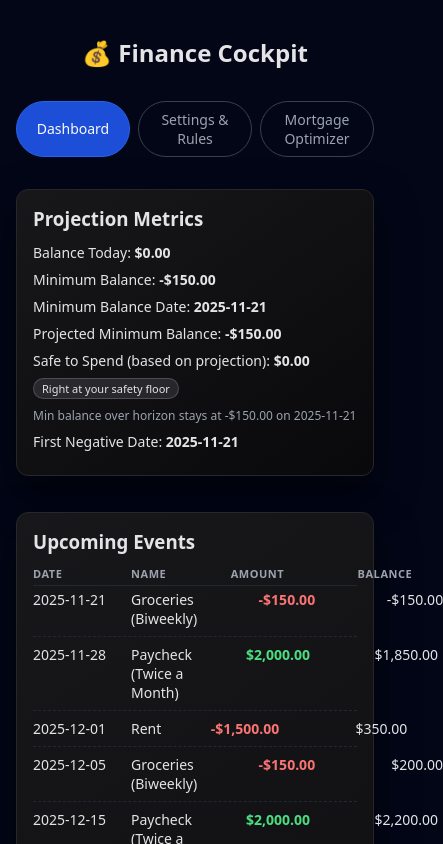
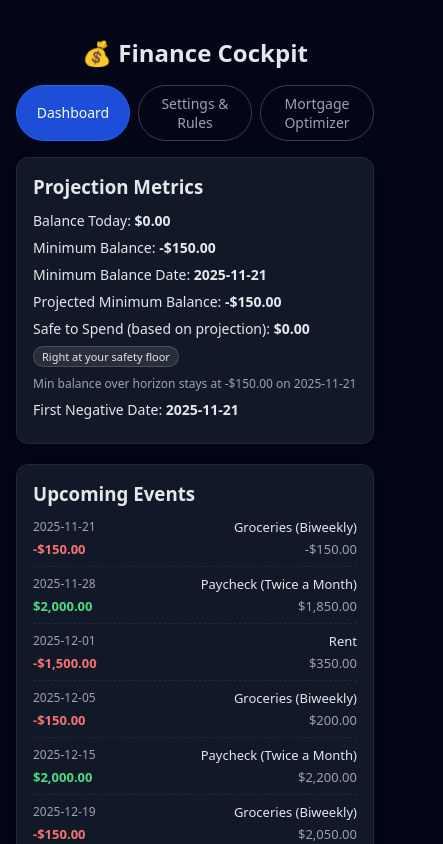
Before and after one commit to shourmoon/finance-cockpit, a React (Vite) app: page / in a window 390 px wide. Shown: the top 844 px of the page, 443 px wide, since content can reach past the window. Built offline with nearby package versions, Linux system fonts and the light colour scheme.

Commit message:
UI consistency

```diff
--- a/src/App.tsx
+++ b/src/App.tsx
@@ -3,7 +3,7 @@ import { useEffect, useState } from "react";
 import { createInitialAppState } from "./domain/appState";
 import { loadAppState, saveAppState } from "./domain/persistence";
 import { runCashflowProjection } from "./domain/cashflowEngine";
-import { computeSafeToSpendFromEvents } from "./domain/safeToSpendEngine";
+import { computeSafeToSpend } from "./domain/safeToSpendEngine";
 import type {
   AppState,
   FutureEvent,
@@ -32,6 +32,19 @@ export default function App() {
     "dashboard" | "config" | "mortgage"
   >("dashboard");
 
+  const [isNarrow, setIsNarrow] = useState(
+    typeof window !== "undefined" ? window.innerWidth < 480 : false
+  );
+
+  useEffect(() => {
+    function handleResize() {
+      if (typeof window === "undefined") return;
+      setIsNarrow(window.innerWidth < 480);
+    }
+    window.addEventListener("resize", handleResize);
+    return () => window.removeEventListener("resize", handleResize);
+  }, []);
+
   // Mortgage UI state (local for now)
   const [mortgagePrincipal, setMortgagePrincipal] = useState(400000);
   const [mortgageRatePct, setMortgageRatePct] = useState(6.5); // % per year
@@ -42,14 +55,12 @@ export default function App() {
   const [mortgageExtraPayment, setMortgageExtraPayment] = useState(0);
 
   const { metrics, events, timeline } = runCashflowProjection(state);
+  const safe = computeSafeToSpend(state);
+
   const runningBalanceByDate = new Map<string, number>(
-    timeline.map((p) => [p.date, p.balance])
+    timeline.map((point) => [point.date, point.balance])
   );
-  const safe = computeSafeToSpendFromEvents(
-    state.account.startingBalance,
-    state.settings.minSafeBalance ?? 0,
-    events
-  );
+
   useEffect(() => {
     saveAppState(state);
   }, [state]);
@@ -341,12 +352,56 @@ export default function App() {
 
           <div style={styles.card}>
             <h3 style={styles.cardTitle}>Upcoming Events</h3>
-            {<>
+            {events.length === 0 ? (
+              <div style={{ fontSize: 13, color: "#9ca3af" }}>
+                No upcoming events in this horizon.
+              </div>
+            ) : isNarrow ? (
+              <>
+                {events.map((e) => {
+                  const runningBalance = runningBalanceByDate.get(e.date);
+                  return (
+                    <div
+                      key={e.id}
+                      style={styles.eventRowNarrow}
+                      onClick={() => setSelectedEvent(e)}
+                    >
+                      <div style={styles.eventRowNarrowTop}>
+                        <span style={styles.eventDateNarrow}>{e.date}</span>
+                        <span style={styles.eventNameNarrow}>
+                          {e.ruleName}
+                          {e.isOverridden && " *"}
+                        </span>
+                      </div>
+                      <div style={styles.eventRowNarrowBottom}>
+                        <span
+                          style={{
+                            ...styles.eventAmountNarrow,
+                            color:
+                              e.effectiveAmount >= 0
+                                ? "#4ade80"
+                                : "#f97373",
+                          }}
+                        >
+                          {formatMoney(e.effectiveAmount)}
+                        </span>
+                        <span style={styles.eventBalanceNarrow}>
+                          {runningBalance !== undefined
+                            ? formatMoney(runningBalance)
+                            : "—"}
+                        </span>
+                      </div>
+                    </div>
+                  );
+                })}
+              </>
+            ) : (
+              <>
                 <div style={styles.eventHeaderRow}>
                   <span style={styles.eventDateCell}>Date</span>
                   <span style={styles.eventNameCell}>Name</span>
-              <span style={styles.eventAmountCell}>Amount</span>
-              <span style={styles.eventBalanceCell}>Balance</span>
+                  <span style={styles.eventAmountCell}>Amt</span>
+                  <span style={styles.eventBalanceCell}>Bal</span>
                 </div>
                 {events.map((e) => {
                   const runningBalance = runningBalanceByDate.get(e.date);
@@ -364,7 +419,10 @@ export default function App() {
                       <span
                         style={{
                           ...styles.eventAmountCell,
-                      color: e.effectiveAmount >= 0 ? "#4ade80" : "#f97373",
+                          color:
+                            e.effectiveAmount >= 0
+                              ? "#4ade80"
+                              : "#f97373",
                           fontWeight: 600,
                         }}
                       >
@@ -378,8 +436,8 @@ export default function App() {
                     </div>
                   );
                 })}
-          </>}
-          </div>
+              </>
+            )}          </div>
         </>
       )}
 
@@ -445,14 +503,11 @@ function formatMoney(amount: number): string {
 
 const styles: Record<string, any> = {
   container: {
+    maxWidth: 480,
+    margin: "0 auto",
     padding: 16,
-    display: "flex",
-    flexDirection: "column",
-    gap: 16,
-    color: "#e4e4e7",
-    backgroundColor: "#020617",
-    fontFamily:
-      '-apple-system, BlinkMacSystemFont, "SF Pro Text", system-ui, sans-serif',
+    fontFamily: "system-ui, -apple-system, BlinkMacSystemFont, sans-serif",
+    color: "#e5e7eb",
   },
   header: {
     textAlign: "center",
@@ -483,13 +538,12 @@ const styles: Record<string, any> = {
     fontSize: 14,
   },
   card: {
+    background: "#111827",
     borderRadius: 12,
-    border: "1px solid #27272a",
     padding: 16,
     marginBottom: 20,
-    background:
-      "linear-gradient(145deg, rgba(24,24,27,0.98), rgba(9,9,11,0.98))",
-    boxShadow: "0 18px 40px rgba(0,0,0,0.6)",
+    boxShadow: "0 1px 8px rgba(0,0,0,0.5)",
+    border: "1px solid #1f2937",
   },
   cardTitle: {
     marginTop: 0,
@@ -623,20 +677,23 @@ const styles: Record<string, any> = {
     color: "#9ca3af",
   },
   eventDateCell: {
-    flex: "0 0 90px",
+    flex: "0 0 72px",
     textAlign: "left",
+    whiteSpace: "nowrap",
   },
   eventNameCell: {
     flex: "1 1 auto",
     textAlign: "left",
   },
   eventAmountCell: {
-    flex: "0 0 110px",
+    flex: "0 0 80px",
     textAlign: "right",
+    whiteSpace: "nowrap",
   },
   eventBalanceCell: {
-    flex: "0 0 120px",
+    flex: "0 0 90px",
     textAlign: "right",
+    whiteSpace: "nowrap",
   },
   eventRow: {
     display: "flex",
@@ -648,4 +705,40 @@ const styles: Record<string, any> = {
     marginBottom: 8,
     cursor: "pointer",
   },
+  eventRowNarrow: {
+    borderBottom: "1px dashed #1f2933",
+    paddingBottom: 8,
+    marginBottom: 8,
+    cursor: "pointer",
+  },
+  eventRowNarrowTop: {
+    display: "flex",
+    justifyContent: "space-between",
+    gap: 8,
+    marginBottom: 4,
+    fontSize: 13,
+  },
+  eventRowNarrowBottom: {
+    display: "flex",
+    justifyContent: "space-between",
+    gap: 8,
+    fontSize: 13,
+  },
+  eventDateNarrow: {
+    fontSize: 12,
+    color: "#9ca3af",
+    whiteSpace: "nowrap",
+  },
+  eventNameNarrow: {
+    flex: 1,
+    textAlign: "right",
+  },
+  eventAmountNarrow: {
+    whiteSpace: "nowrap",
+    fontWeight: 600,
+  },
+  eventBalanceNarrow: {
+    whiteSpace: "nowrap",
+    color: "#9ca3af",
+  },
 };
```
Lines whose indentation alone changed are shown as unchanged.
